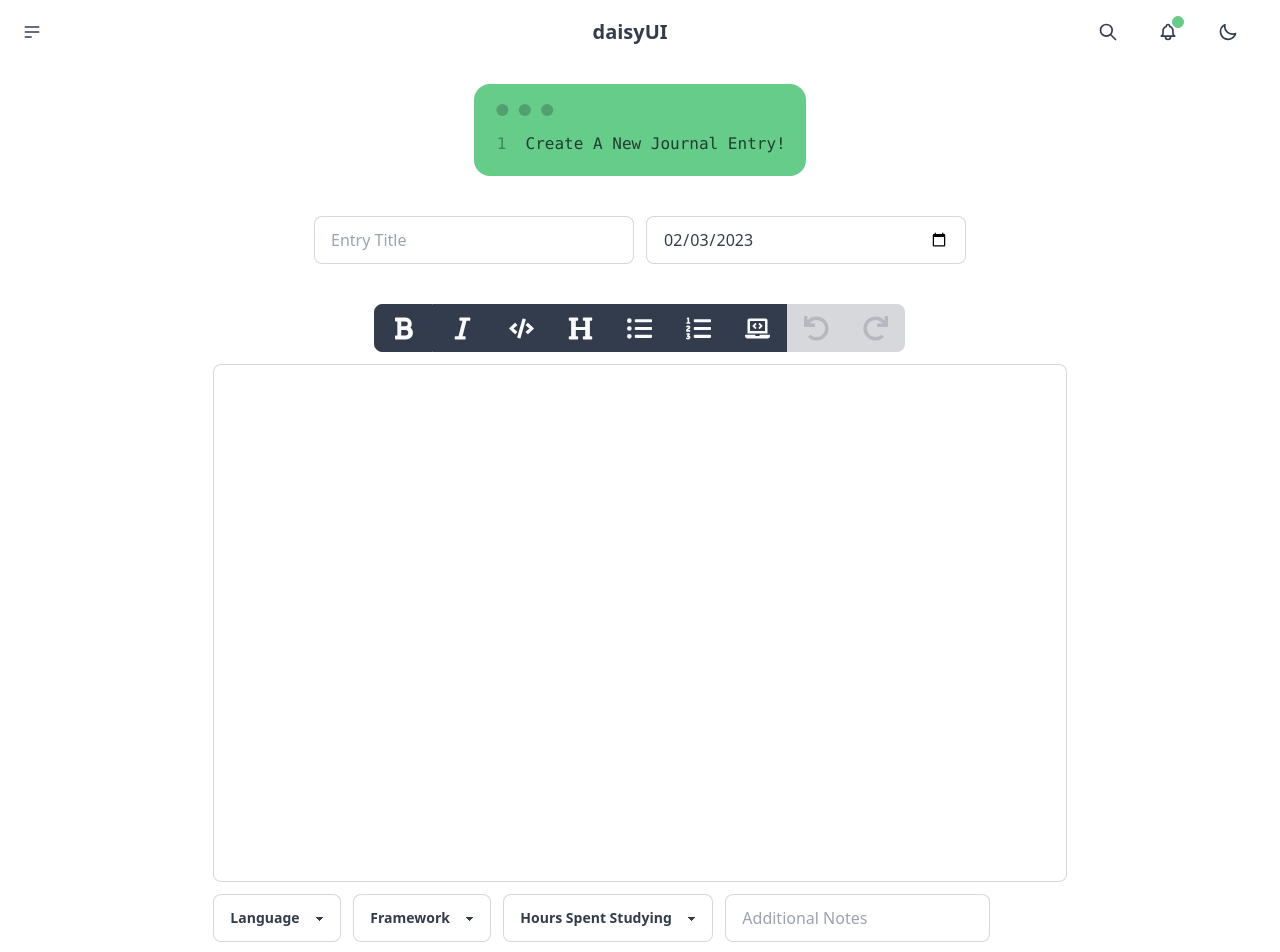
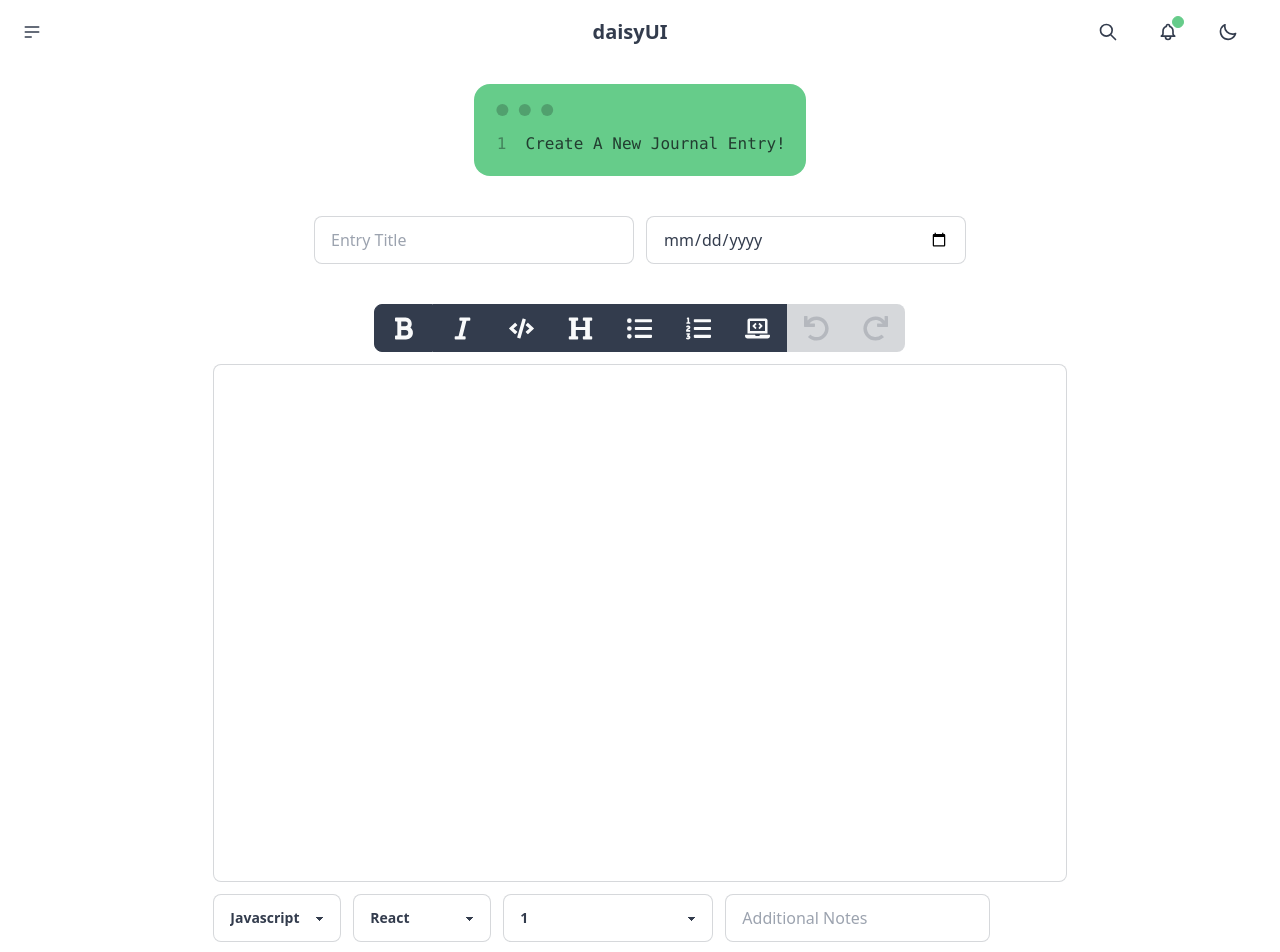
Before and after one commit to hdewett/jounal-app, a React (Create React App) app in the folder client/: page /EditorJs in a window 1280 px wide. Shown: the top 952 px of the page. Built offline with nearby package versions, Linux system fonts and the light colour scheme.

Commit message:
working on backend route to submit editor data to db

```diff
--- a/client/src/components/Tiptap.jsx
+++ b/client/src/components/Tiptap.jsx
@@ -12,7 +12,9 @@ import {
   FaListUl
  } from 'react-icons/fa';
 import React from 'react';
-import parser from "html-react-parser";
+import { useState, useEffect } from 'react';
+import axios from  'axios';
+import { useNavigate } from "react-router-dom";
 
 const MenuBar = ({ editor }) => {
   if (!editor) {
@@ -115,24 +117,61 @@ const MenuBar = ({ editor }) => {
 }
 
 const TipTap = ({setEntryFormData}) => {
+
+  const navigate = useNavigate();
+
+  const [newEntry, setnewEntry] = useState({
+    title: "",
+    date: "",
+    entry:"",
+    hours: "",
+    language:"",
+    framework:"",
+    notes:"",
+    user: 1
+  });
+
+
+  const updateEntry = (key, value) => {
+    console.log("saving html!");
+    setnewEntry((prev) =>{
+  return {...prev, [key]:value}
+    })
+  }
+
+  // Initializes TipTap text editor
   const editor = useEditor({
     extensions: [
       StarterKit,
     ],
     content: ``,
-    onUpdate: ({editor}) => {
-      // const html = editor.getHTML();
-      // console.log(html);
-    }
   })
 
+  // Save entry to the db
+  const save = () => {
+    const html = editor.getHTML();
+    updateEntry("entry", html);
+    console.log(html);
+
+    axios.post('/api/entries', newEntry)
+    .then((response) => {
+      navigate("/entriesfeed")
+      console.log(response);
+    })
+    .catch((error) => {
+      console.log(error);
+    });
+  }
+
+  // Formats and sets the default value of the date picker to today's date.
   const today = new Date();
   const date = today.setDate(today.getDate());
   const defaultValue = new Date(date).toISOString().split('T')[0] // yyyy-mm-dd
 
+  // Get content from the text editor as html
   const getHtml = () => {
     const html = editor.getHTML();
-    console.log(html);
+    return html;
   }
 
   return (
@@ -140,38 +179,79 @@ const TipTap = ({setEntryFormData}) => {
         <div className="mockup-code bg-primary text-primary-content mb-10">
           <pre data-prefix="1"><code>Create A New Journal Entry!</code></pre>
         </div>
+        <form
+          className="flex flex-col justify-center items-center w-full"
+          onSubmit={((event) =>{
+            event.preventDefault();
+            save();})}>
         <div className="flex w-full justify-center gap-x-3 mb-10">
-        <input type="text" placeholder="Entry Title" className="input input-bordered w-full max-w-xs" />
-        <input type="date" defaultValue={defaultValue} placeholder="Type here" className="input input-bordered w-full max-w-xs" />
+        <input
+          type="text"
+          placeholder="Entry Title"
+          value={newEntry.title}
+          onChange={(event) => updateEntry("title", event.target.value)}
+          className="input input-bordered w-full max-w-xs"
+        />
+        <input
+          type="date"
+          defaultValue={defaultValue}
+          value={newEntry.date}
+          onChange={(event) => updateEntry("date", event.target.value)}
+          placeholder="Type here"
+          className="input input-bordered w-full max-w-xs"
+        />
         </div>
+        {/* Editor ToolBar - bold, italic, code snippet, etc... */}
         <MenuBar editor={editor} className="w-2/3"/>
+        {/* Editor */}
         <EditorContent editor={editor} className="textarea textarea-bordered w-2/3 mt-3 text-xl"/>
         <div className="w-2/3 flex gap-x-3 mt-3">
-        <select className="select select-bordered w-auto max-w-xs">
-          <option disabled selected>Language</option>
-          <option>Javascript</option>
-          <option>Python</option>
-          <option>Java</option>
+        <select
+          className="select select-bordered w-auto max-w-xs"
+          name="hours"
+          id="hours"
+          value={newEntry.language}
+          onChange={(event) => updateEntry("language", event.target.value)}>
+            <option disabled selected>Language</option>
+            <option value={1}>Javascript</option>
+            <option value={2}>Python</option>
+            <option value={3}>Java</option>
         </select>
-        <select className="select select-bordered w-auto max-w-xs">
-          <option disabled selected>Framework</option>
-          <option>React</option>
-          <option>Django</option>
-          <option>Kotlin</option>
+        <select
+          className="select select-bordered w-auto max-w-xs"
+          name="cars"
+          id="cars"
+          value={newEntry.framework}
+          onChange={(event) => updateEntry("framework", event.target.value)}>
+            <option disabled selected>Framework</option>
+            <option value={1}>React</option>
+            <option value={2}>Django</option>
+            <option value={3}>Kotlin</option>
         </select>
-        <select className="select select-bordered w-auto max-w-xs">
-          <option disabled selected>Hours Spent Studying</option>
-          <option>1</option>
-          <option>2</option>
-          <option>3</option>
-          <option>4</option>
-          <option>5</option>
+        <select
+          className="select select-bordered w-auto max-w-xs"
+          name="hours"
+          id="hours"
+          value={newEntry.hours}
+          onChange={(event) => updateEntry("hours", event.target.value)}>
+            <option disabled selected>Hours Spent Studying</option>
+            <option value={1}>1</option>
+            <option value={2}>2</option>
+            <option value={3}>3</option>
+            <option value={4}>4</option>
+            <option value={5}>5</option>
         </select>
-        <input type="text" placeholder="Additional Notes" className="input input-bordered w-auto max-w-xs" />
+        <input
+        type="text"
+        placeholder="Additional Notes"
+        className="input input-bordered w-auto max-w-xs"
+        value={newEntry.notes}
+        onChange={(event) => updateEntry("notes", event.target.value)}/>
         </div>
         <div className='flex w-2/3 justify-end mt-3 mb-10'>
-          <button onClick={getHtml} className="btn btn-primary w-32">Save</button>
+          <button type="submit" className="btn btn-primary w-32">Save</button>
         </div>
+      </form>
       </div>
   )
 }
--- a/client/src/pages/NewEntry.jsx
+++ b/client/src/pages/NewEntry.jsx
@@ -1,6 +1,6 @@
 import React from "react";
-import { Outlet } from "react-router";
-import  { useState, useEffect } from 'react';
+
+import { useState, useEffect } from 'react';
 import axios from  'axios';
 import { useNavigate } from "react-router-dom";
 
@@ -29,9 +29,9 @@ const save = () => {
   });
 }
 
-const updateEntry = (key,value) => {
+const updateEntry = (key, value) => {
   setnewEntry((prev) =>{
-return {... prev, [key]:value}
+return {...prev, [key]:value}
   })
 }
   return (
@@ -96,7 +96,7 @@ return {... prev, [key]:value}
           className="text-black w-full"
           name="cars"
           id="cars"
-          alue={newEntry.framework}
+          value={newEntry.framework}
           onChange={(event) => updateEntry("framework", event.target.value)}>
             <option value="1" selected> React</option>
             <option value="2">Django</option>
```
